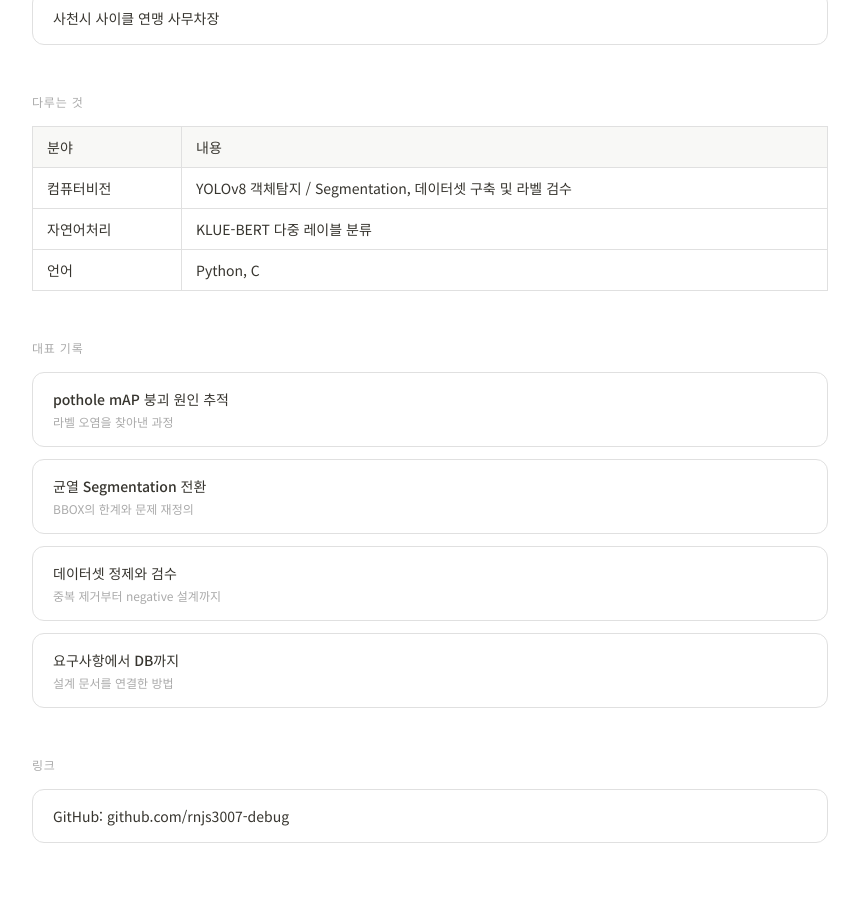
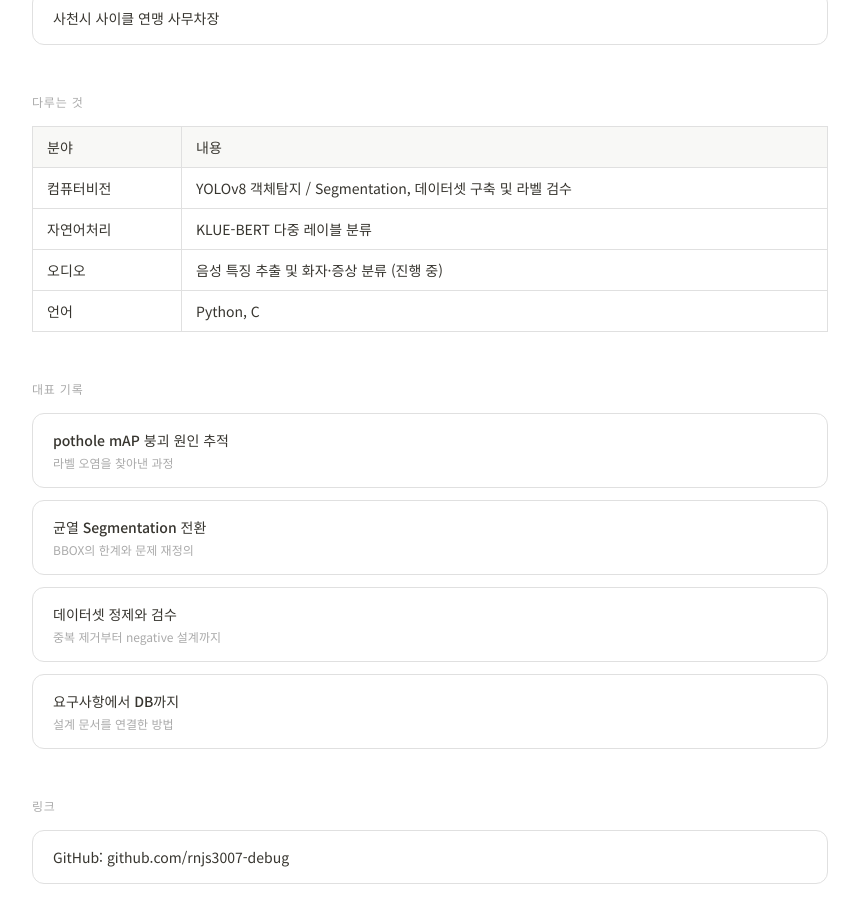
Before and after one commit to rnjs3007-debug/rnjs3007-debug.github.io, a Jekyll site: the page built from about.md, in a window 1280 px wide and 900 px high, scrolled down 545 px. Shown: the whole window, without its empty margins (210-1069 px from the left). Built offline with Jekyll 4.4.1, drawn with Linux system fonts in a browser that asks for light colours.

Commit message:
about: 다루는 것 표에 오디오 행 추가

```diff
--- a/about.md
+++ b/about.md
@@ -39,6 +39,10 @@ permalink: /about/
         <td style="padding:10px 14px;border:1px solid #e0e0e0;">KLUE-BERT 다중 레이블 분류</td>
       </tr>
       <tr>
+        <td style="padding:10px 14px;border:1px solid #e0e0e0;">오디오</td>
+        <td style="padding:10px 14px;border:1px solid #e0e0e0;">음성 특징 추출 및 화자·증상 분류 (진행 중)</td>
+      </tr>
+      <tr>
         <td style="padding:10px 14px;border:1px solid #e0e0e0;">언어</td>
         <td style="padding:10px 14px;border:1px solid #e0e0e0;">Python, C</td>
       </tr>
```
